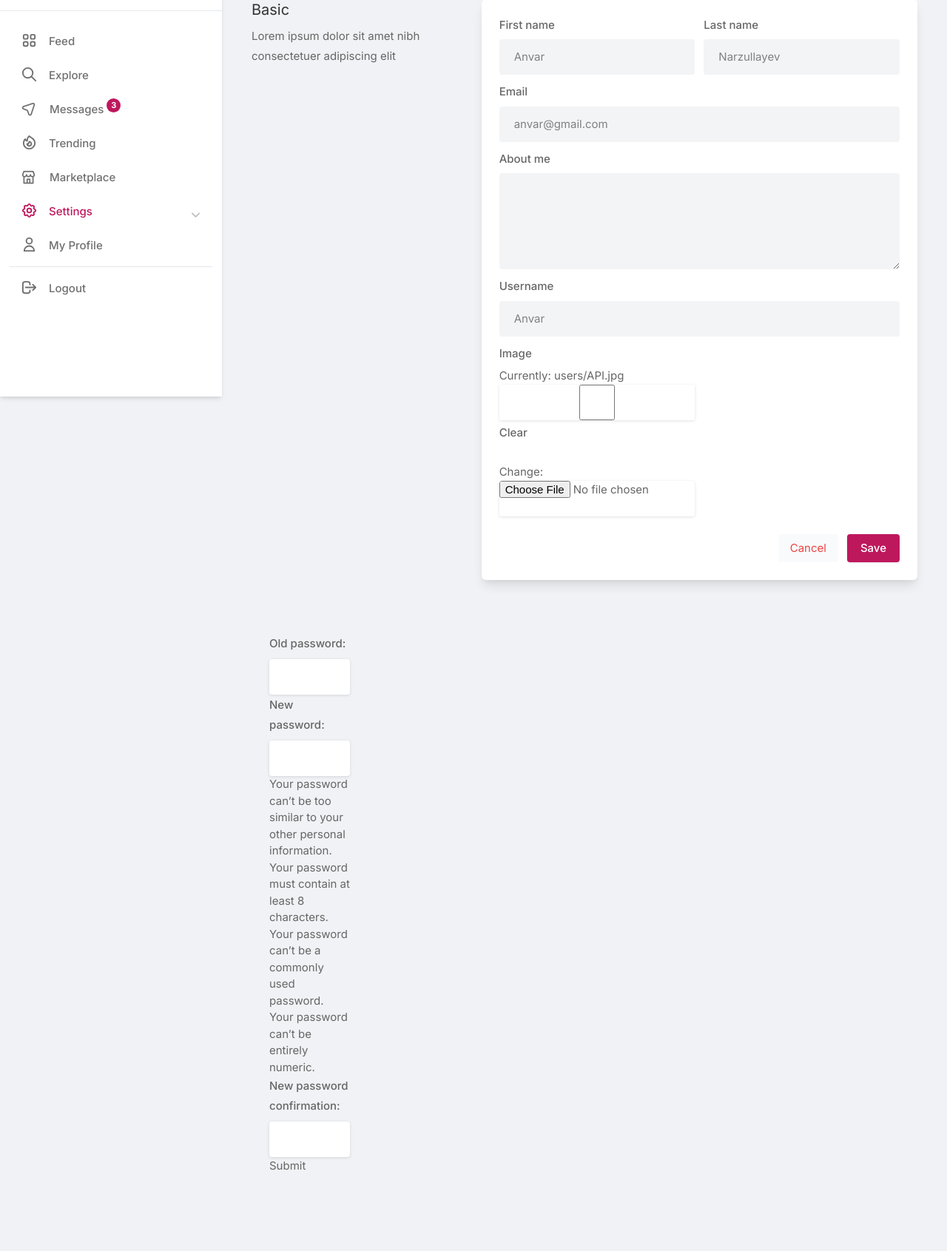
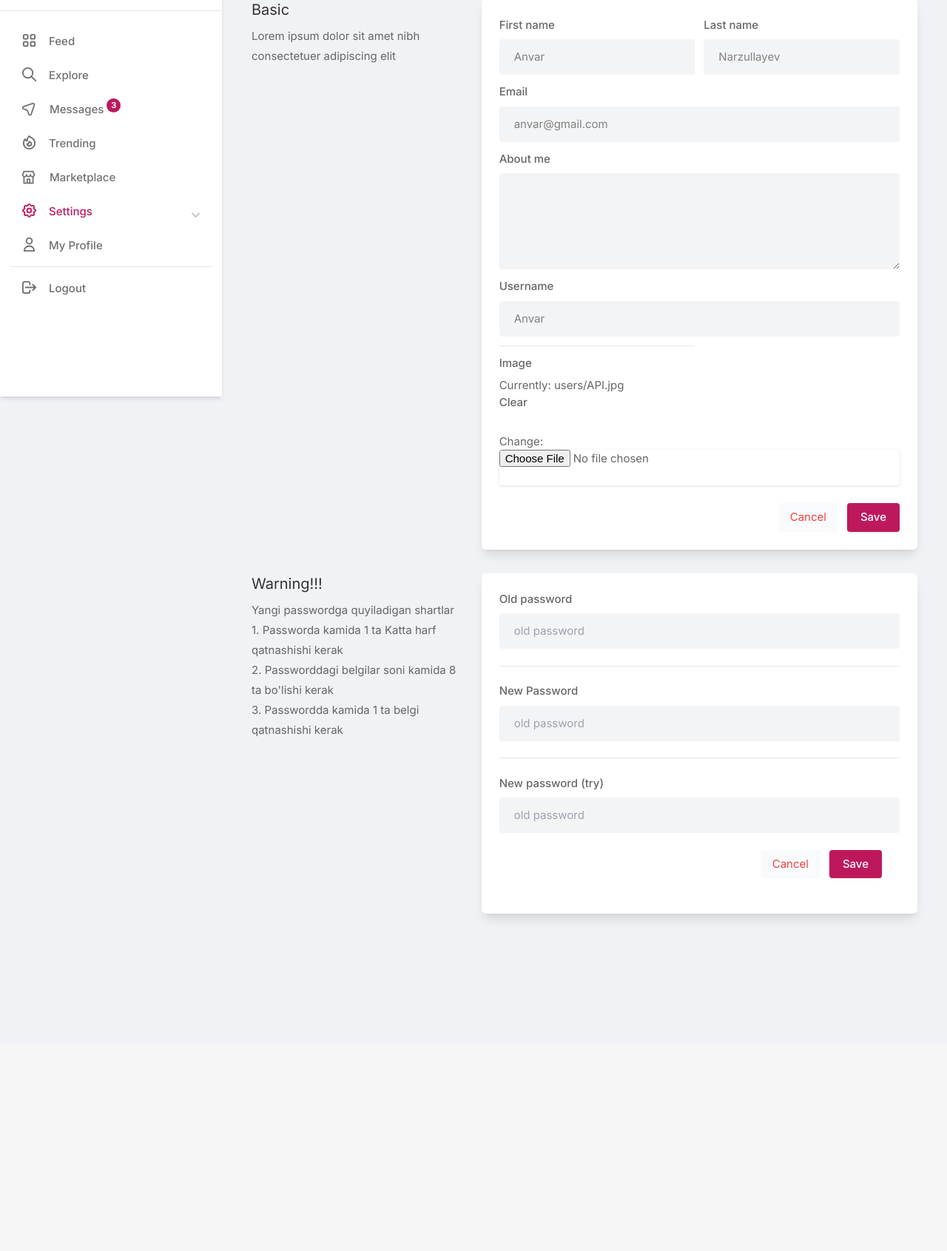
Before and after one commit to Anvar-Aslbek/instagram-clone, a Django app: page /settings/Anvar in a window 1280 px wide. Shown: the part 264-1955 px from the top of the page at 74% size. After the commit the page ends 1511 px from the top, so only its background shows below. Run offline with Django 3.2, Linux system fonts and the light colour scheme; data comes from the database, SQL or seed files in the repository; both versions use the stored data as it was after the commit; some libraries are stand-ins or nearby versions; some web fonts are replaced.

Commit message:
Settings.html dagi o'zgarishlar

```diff
--- a/instagramUser/templates/settings.html
+++ b/instagramUser/templates/settings.html
@@ -42,7 +42,8 @@
                             <label for=""> Username</label>
                             {% render_field form.username type="text" placeholder="" class="shadow-none bg-gray-100" %}
                         </div>
-                        <div>
+                        <hr>
+                        <div class="img-upload col-span-2">
                             <label for="img">Image</label>
                             {% render_field form.img %}
                         </div>
@@ -55,13 +56,16 @@
             </div>
 
 
-            <!-- <div>
-                <h3 class="text-xl mb-2"> Privacy</h3>
-                <p> Lorem ipsum dolor sit amet nibh consectetuer adipiscing elit</p>
-            </div> -->
-            <!-- <div class="bg-white rounded-md lg:shadow-lg shadow lg:p-6 p-4 col-span-2">
+            <div>
+                <h3 class="text-xl mb-2"> Warning!!!</h3>
+                <p> Yangi passwordga quyiladigan shartlar</p>
+                <p> 1. Passworda kamida 1 ta Katta harf qatnashishi kerak</p>
+                <p> 2. Passworddagi belgilar soni kamida 8 ta bo'lishi kerak</p>
+                <p> 3. Passwordda kamida 1 ta belgi qatnashishi kerak</p>
+            </div>
+            <div class="bg-white rounded-md lg:shadow-lg shadow lg:p-6 p-4 col-span-2">
 
-            <div class="space-y-3">
+                <!-- <div class="space-y-3">
                     <div class="flex justify-between items-center">
                         <div>
                             <h4> Who can follow me ?</h4>
@@ -109,18 +113,34 @@
                             </div>
                         </div>
                     </div>
+                </div> -->
+                <form method="POST">
+                    {% csrf_token %}
+                    <div>
+                        <label for="old_password">Old password</label>
+                        {% render_field form1.old_password placeholder="old password" name="old_password" class="shadow-none bg-gray-100" %}
+                    </div><br><hr><br>
+                    <div>
+                        <label for="new_password1">New Password</label>
+                        {% render_field form1.new_password1 placeholder="old password" name="new_password1" class="shadow-none bg-gray-100" %}
+                    </div><br><hr><br>
+                    <div>
+                        <label for="new_password2">New password (try)</label>
+                        {% render_field form1.new_password2 name="new_password2" placeholder="old password" class="shadow-none bg-gray-100" %}
                     </div>
 
-            </div> -->
+                    <br>
+                    <div class="bg-gray-10 p-6 pt-0 flex justify-end space-x-3">
+                        <button class="p-2 px-4 rounded bg-gray-50 text-red-500"> Cancel </button>
+                        <button type="submit" class="button bg-blue-700"> Save </button>
+                    </div>
+                </form>
+            </div>
 
         </div>
         <div class="grid lg:grid-cols-3 mt-12 gap-8" id="change-password">
             <div class="grid grid-cols-2 gap-3 lg:p-6 p-4">
-                <form method="POST">
-                    {% csrf_token %}
-                    {{form1.as_p}}
-                    <button type="submit">Submit</button>
-                </form>
+
             </div>
         </div>
 
--- a/templates/instagram/base.html
+++ b/templates/instagram/base.html
@@ -7,9 +7,7 @@
     <!-- Favicon -->
     <link href="{% static 'images/favicon.png' %}" rel="icon" type="image/png">
 
-    <!-- Basic Page Needs
-        ================================================== -->
-    <title>Instello Sharing Photos</title>
+    <title>Instagram {{user.username}}</title>
     <meta charset="utf-8">
     <meta name="viewport" content="width=device-width, initial-scale=1">
     <meta name="description" content="Instello - Sharing Photos platform HTML Template">
@@ -33,6 +31,10 @@
             .pro-container {
                 max-width: 860px;
             }
+            #img-clear_id{
+                display: none;
+            }
+
         }
     </style>
 </head>
```
Also changed, not shown: db.sqlite3. Lines whose indentation alone changed are shown as unchanged.
